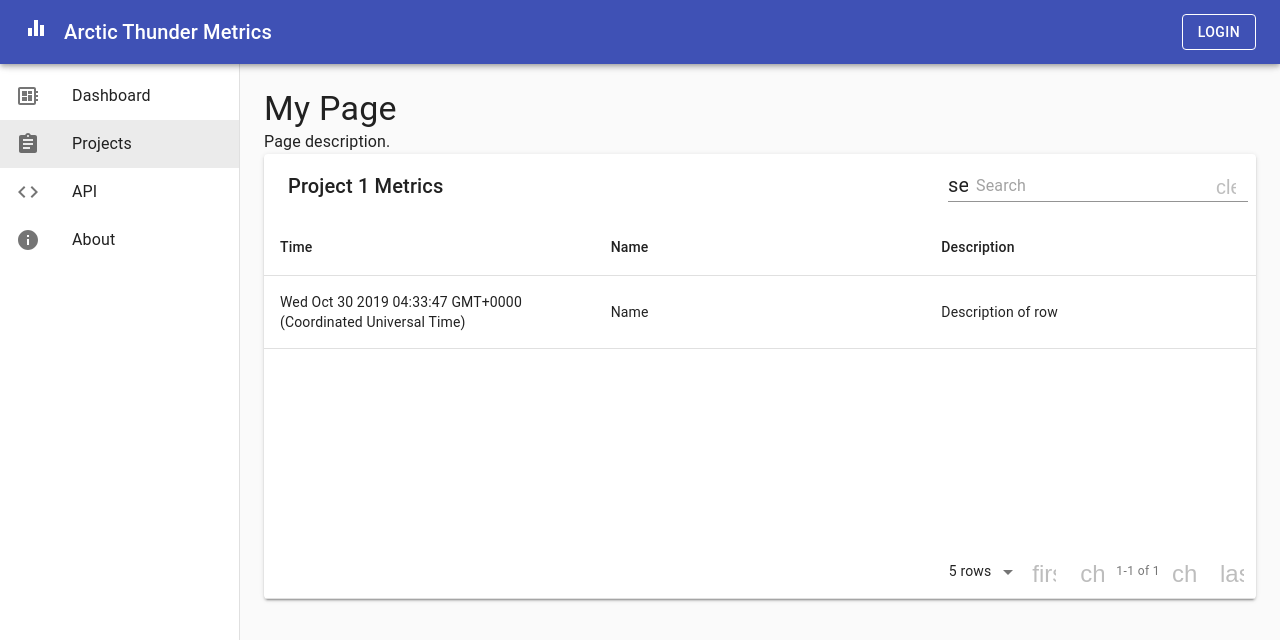
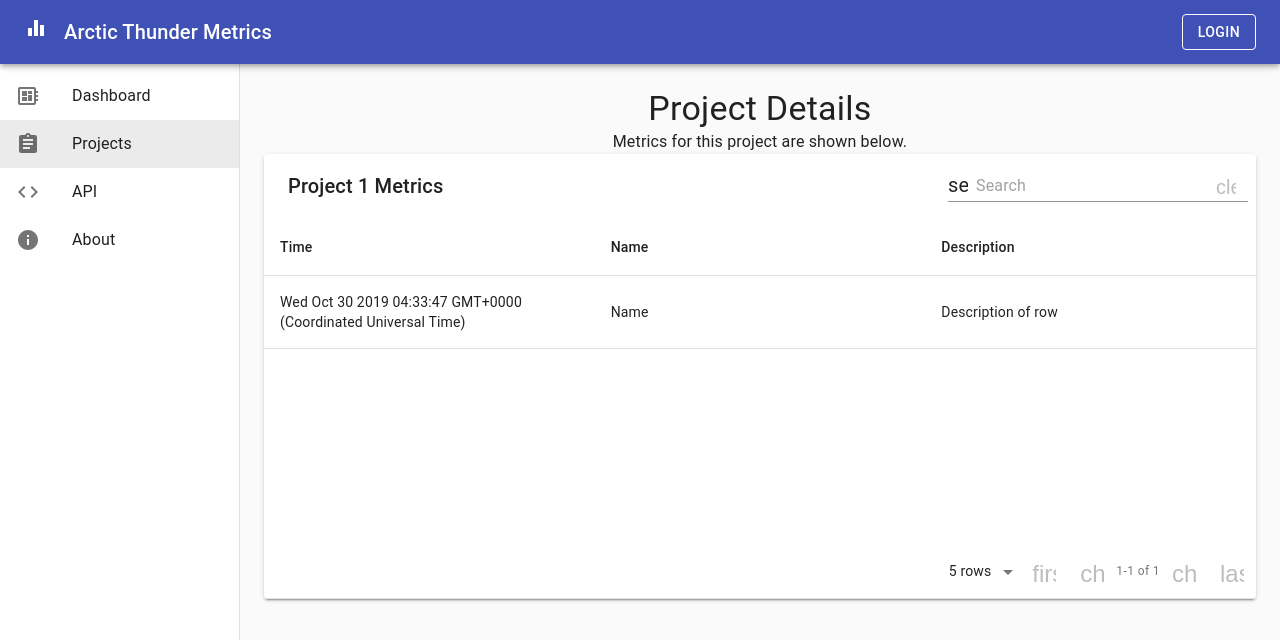
Before and after one commit to Arctic-Thunder/at-metrics-user, a React (Create React App) app: page /projects/0 in a window 1280 px wide. Shown: the top 640 px of the page. Built offline with nearby package versions, Linux system fonts and the light colour scheme.

Commit message:
Tidy up projectDetails a little

```diff
--- a/src/pages/ProjectDetailPage.js
+++ b/src/pages/ProjectDetailPage.js
@@ -6,12 +6,12 @@ import {
 import MaterialTable from 'material-table'
 
 export default function ProjectDetailPage(props) {
-    const { id, name, description } = {id:5, name:"My Page", description:"Page description."}
+    const { id, name, description } = {id:5, name:"Project Details", description:"Metrics for this project are shown below."}
 
     return (
         <section className="project-detail">
-            <Typography align="left" variant="h4">{name}</Typography>
-            <Typography align="left" variant="body1">
+            <Typography align="middle" variant="h4">{name}</Typography>
+            <Typography align="middle" variant="body1">
                 {description}
             </Typography>
 
```
